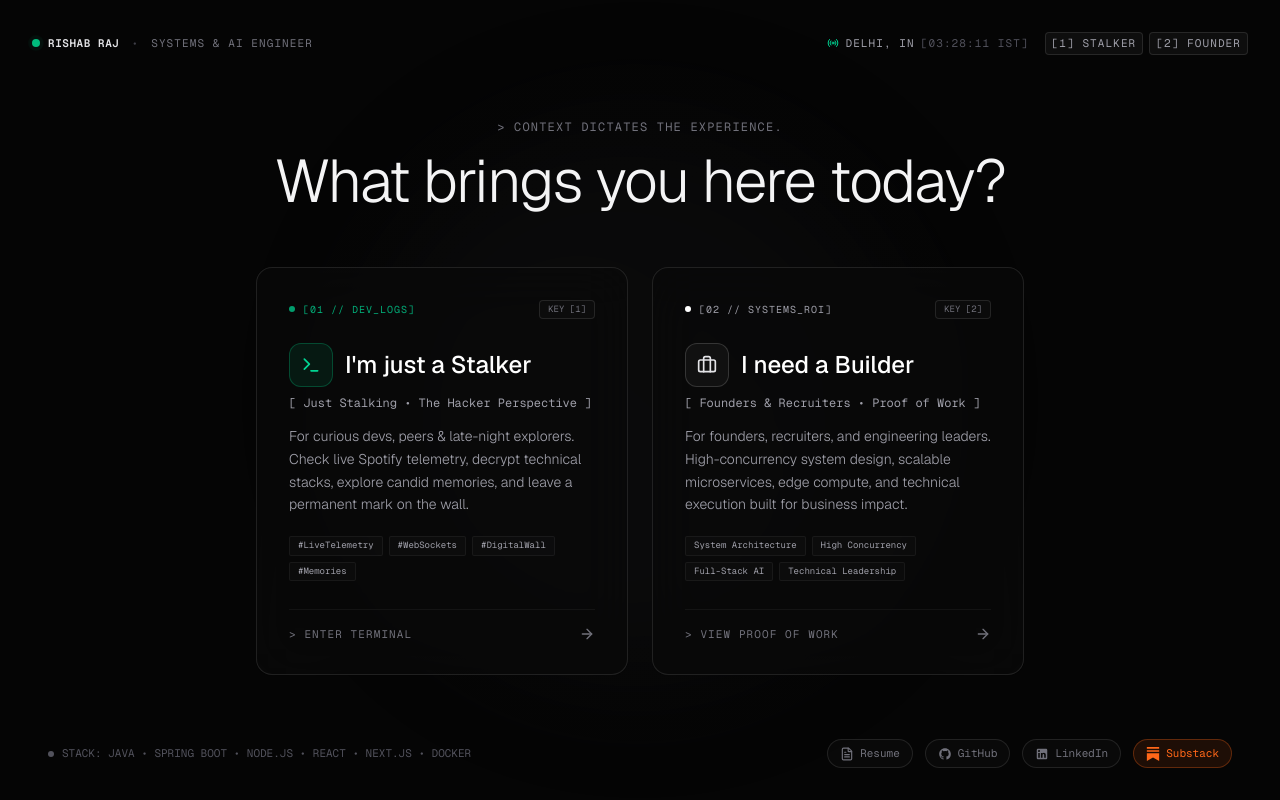
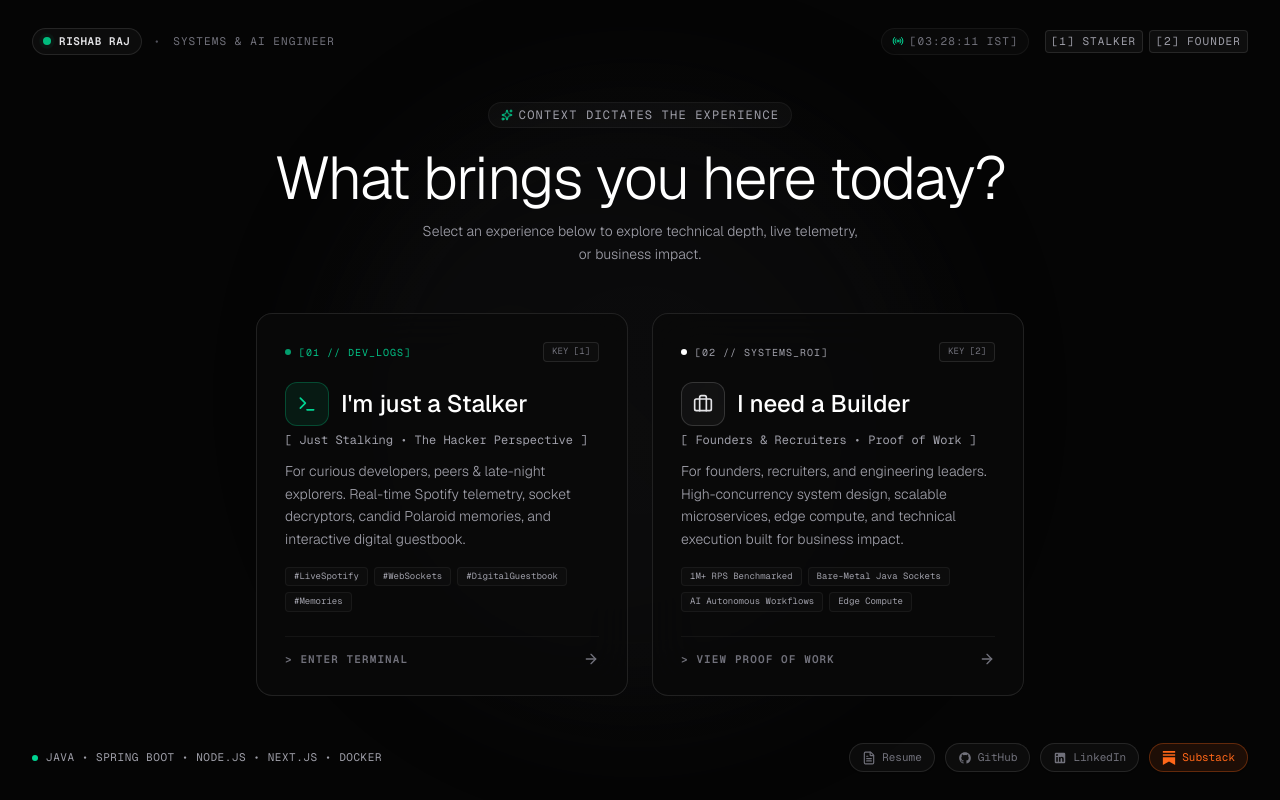
Before and after one commit to rishab2211/Portfolio, a Next.js app: page / in a window 1280 px wide. Built offline with nearby package versions, Linux system fonts and the light colour scheme.

Commit message:
refactor: update UI styling, layout components, and allow Substack image domains in configuration

```diff
--- a/src/app/layout.tsx
+++ b/src/app/layout.tsx
@@ -67,7 +67,7 @@ export default function RootLayout({
   children: React.ReactNode;
 }>) {
   return (
-    <html lang="en" className="dark scroll-smooth">
+    <html lang="en" className="dark scroll-smooth" data-scroll-behavior="smooth">
       <body
         className={`${GeistSans.variable} ${GeistMono.variable} font-sans bg-[#050505] text-white antialiased min-h-screen selection:bg-zinc-800 selection:text-white`}
       >
--- a/src/app/page.tsx
+++ b/src/app/page.tsx
@@ -11,6 +11,8 @@ import {
   Radio,
   FileText,
   Sparkles,
+  Zap,
+  ShieldCheck,
 } from "lucide-react";
 import { GithubIcon, LinkedinIcon, SubstackIcon } from "@/components/shared/SocialIcons";
 import { Tooltip } from "@/components/shared/Tooltip";
@@ -47,12 +49,12 @@ const containerVariants: Variants = {
   hidden: { opacity: 0 },
   visible: {
     opacity: 1,
-    transition: { delay: 0.1, duration: 0.35, staggerChildren: 0.08 },
+    transition: { delay: 0.05, duration: 0.35, staggerChildren: 0.08 },
   },
 };
 
 const itemVariants: Variants = {
-  hidden: { opacity: 0, y: 10 },
+  hidden: { opacity: 0, y: 12 },
   visible: {
     opacity: 1,
     y: 0,
@@ -107,7 +109,7 @@ export default function GatewayPage() {
         } as React.CSSProperties
       }
     >
-      {/* Hardware-accelerated CSS Spotlight (Desktop only, 0 overhead on mobile) */}
+      {/* Hardware-accelerated CSS Spotlight (Desktop only) */}
       <div
         className="pointer-events-none fixed inset-0 z-0 transition-opacity duration-500 opacity-40 will-change-[background] hidden sm:block"
         style={{
@@ -121,45 +123,45 @@ export default function GatewayPage() {
         }}
       />
 
-      {/* Subtle Radial Glow */}
-      <div className="pointer-events-none absolute inset-0 z-0 flex items-center justify-center opacity-20 hidden sm:flex">
-        <div className="h-[35rem] w-[35rem] rounded-full bg-gradient-to-tr from-zinc-800 to-zinc-900 blur-3xl transform-gpu" />
+      {/* Subtle Ambient Radial Glow */}
+      <div className="pointer-events-none absolute inset-0 z-0 flex items-center justify-center opacity-25 hidden sm:flex">
+        <div className="h-[38rem] w-[38rem] rounded-full bg-gradient-to-tr from-zinc-800 to-zinc-900 blur-3xl transform-gpu" />
       </div>
 
       {/* ── TOP HUD HEADER ── */}
-      <header className="relative z-30 w-full px-4 sm:px-8 pt-5 sm:pt-8 flex flex-wrap items-center justify-between gap-3 font-mono text-[10px] sm:text-[11px] uppercase tracking-widest text-zinc-500">
+      <header className="relative z-30 w-full px-4 sm:px-8 pt-5 sm:pt-7 flex items-center justify-between gap-3 font-mono text-[10px] sm:text-[11px] uppercase tracking-widest text-zinc-500">
         <div className="flex items-center gap-2 sm:gap-3">
-          <Tooltip content="Systems operational • Available for engineering roles" side="bottom">
-            <span className="flex items-center gap-2 cursor-help">
+          <Tooltip content="Systems Operational • SDE Intern @ Lolocab" side="bottom">
+            <div className="flex items-center gap-2 px-2.5 py-1 rounded-full bg-white/[0.03] border border-white/10 cursor-help">
               <span className="relative flex h-2 w-2">
                 <span className="animate-ping absolute inline-flex h-full w-full rounded-full bg-emerald-400 opacity-75" />
                 <span className="relative inline-flex rounded-full h-2 w-2 bg-emerald-500" />
               </span>
               <span className="text-zinc-200 font-semibold tracking-wider">RISHAB RAJ</span>
-            </span>
+            </div>
           </Tooltip>
-          <span className="text-zinc-700 hidden sm:inline">•</span>
-          <span className="hidden sm:inline text-zinc-500">SYSTEMS & AI ENGINEER</span>
+          <span className="hidden md:inline text-zinc-600">•</span>
+          <span className="hidden md:inline text-zinc-500">SYSTEMS & AI ENGINEER</span>
         </div>
 
-        <div className="flex items-center gap-3 sm:gap-4 text-[10px] sm:text-[11px]">
-          <Tooltip content="Local time in New Delhi, India" side="bottom">
-            <div className="flex items-center gap-1.5 text-zinc-400 cursor-help">
+        <div className="flex items-center gap-2.5 sm:gap-4 text-[10px] sm:text-[11px]">
+          <Tooltip content="Live local time in New Delhi, India" side="bottom">
+            <div className="flex items-center gap-1.5 px-2.5 py-1 rounded-full bg-white/[0.02] border border-white/5 text-zinc-400 cursor-help">
               <Radio className="h-3 w-3 text-emerald-400 shrink-0" />
-              <span>DELHI, IN</span>
-              <span className="text-zinc-600">
+              <span className="hidden xs:inline">DELHI, IN</span>
+              <span className="text-zinc-500">
                 <LiveTime />
               </span>
             </div>
           </Tooltip>
 
-          <div className="hidden md:flex items-center gap-1.5 text-zinc-600">
-            <Tooltip content="Press '1' or 'S' key on keyboard to navigate" side="bottom">
+          <div className="hidden sm:flex items-center gap-1.5 text-zinc-500">
+            <Tooltip content="Press '1' or 'S' key on keyboard" side="bottom">
               <span className="px-1.5 py-0.5 rounded bg-white/[0.04] border border-white/10 text-zinc-400 cursor-help">
                 [1] STALKER
               </span>
             </Tooltip>
-            <Tooltip content="Press '2' or 'F' key on keyboard to navigate" side="bottom" align="end">
+            <Tooltip content="Press '2' or 'F' key on keyboard" side="bottom" align="end">
               <span className="px-1.5 py-0.5 rounded bg-white/[0.04] border border-white/10 text-zinc-400 cursor-help">
                 [2] FOUNDER
               </span>
@@ -169,33 +171,38 @@ export default function GatewayPage() {
       </header>
 
       {/* ── MAIN HERO & PROMPT ── */}
-      <div className="relative z-20 flex-1 flex flex-col items-center justify-center px-4 sm:px-6 py-8 sm:py-12 max-w-5xl mx-auto w-full text-center">
+      <div className="relative z-20 flex-1 flex flex-col items-center justify-center px-4 sm:px-6 py-6 sm:py-10 max-w-5xl mx-auto w-full text-center">
         {/* Intro sequence */}
         <motion.div
           initial={{ opacity: 0 }}
           animate={{ opacity: 1 }}
-          transition={{ duration: 0.4 }}
-          className="font-mono text-[11px] sm:text-xs tracking-widest text-zinc-500 uppercase mb-3 sm:mb-4"
+          transition={{ duration: 0.3 }}
+          className="inline-flex items-center gap-1.5 px-3 py-1 rounded-full bg-white/[0.03] border border-white/5 font-mono text-[10px] sm:text-xs tracking-widest text-zinc-400 uppercase mb-3.5 sm:mb-5"
         >
-          &gt; Context dictates the experience.
+          <Sparkles className="h-3 w-3 text-emerald-400" />
+          <span>Context dictates the experience</span>
         </motion.div>
 
         {/* The Main Question */}
         <motion.h1
           initial={{ opacity: 0, y: 8 }}
           animate={{ opacity: 1, y: 0 }}
-          transition={{ delay: 0.05, duration: 0.4 }}
-          className="font-sans text-2xl sm:text-4xl md:text-5xl lg:text-6xl font-light tracking-tight text-zinc-100"
+          transition={{ duration: 0.35 }}
+          className="font-sans text-3xl sm:text-4xl md:text-5xl lg:text-6xl font-light tracking-tight text-white mb-2.5 sm:mb-3"
         >
           What brings you here today?
         </motion.h1>
+
+        <p className="text-xs sm:text-sm text-zinc-400 max-w-md mx-auto font-light leading-relaxed mb-6 sm:mb-12">
+          Select an experience below to explore technical depth, live telemetry, or business impact.
+        </p>
 
         {/* The Choice Cards */}
         <motion.div
           variants={containerVariants}
           initial="hidden"
           animate="visible"
-          className="mt-8 sm:mt-14 grid grid-cols-1 md:grid-cols-2 gap-4 sm:gap-6 w-full max-w-3xl"
+          className="grid grid-cols-1 md:grid-cols-2 gap-4 sm:gap-6 w-full max-w-3xl"
         >
           {/* Path A: Stalker */}
           <Link
@@ -209,16 +216,16 @@ export default function GatewayPage() {
               variants={itemVariants}
               whileHover={{ y: -3, scale: 1.01 }}
               whileTap={{ scale: 0.98 }}
-              className="relative flex flex-col justify-between h-full overflow-hidden rounded-2xl border border-white/10 bg-[#090909] sm:bg-[#090909]/80 p-5 sm:p-8 transition-colors duration-300 hover:border-emerald-500/50 hover:bg-[#070e08] sm:backdrop-blur-xl transform-gpu"
+              className="relative flex flex-col justify-between h-full overflow-hidden rounded-2xl border border-white/10 bg-[#090909] sm:bg-[#090909]/90 p-5 sm:p-7 transition-all duration-300 hover:border-emerald-500/50 hover:bg-[#070e08] sm:backdrop-blur-xl hover:shadow-[0_0_35px_rgba(16,185,129,0.12)] transform-gpu"
             >
               <div>
                 {/* Header Tag */}
-                <div className="flex items-center justify-between mb-4 sm:mb-6">
-                  <div className="flex items-center gap-2 font-mono text-[9px] sm:text-[10px] text-emerald-400/80 tracking-widest uppercase">
+                <div className="flex items-center justify-between mb-3.5 sm:mb-5">
+                  <div className="flex items-center gap-2 font-mono text-[9px] sm:text-[10px] text-emerald-400/90 tracking-widest uppercase">
                     <span className="h-1.5 w-1.5 rounded-full bg-emerald-400 animate-pulse" />
                     <span>[01 // DEV_LOGS]</span>
                   </div>
-                  <Tooltip content="Shortcut: Press '1' or 'S'" side="top" align="end">
+                  <Tooltip content="Keyboard shortcut: Press '1' or 'S'" side="top" align="end">
                     <span className="font-mono text-[9px] px-2 py-0.5 rounded border border-white/10 bg-white/[0.02] text-zinc-500 group-hover:text-emerald-400 group-hover:border-emerald-500/30 transition-colors">
                       KEY [1]
                     </span>
@@ -226,7 +233,7 @@ export default function GatewayPage() {
                 </div>
 
                 {/* Icon & Title */}
-                <div className="flex items-center gap-3 mb-2">
+                <div className="flex items-center gap-3 mb-1.5">
                   <div className="flex h-10 w-10 sm:h-11 sm:w-11 items-center justify-center rounded-xl border border-emerald-500/30 bg-emerald-500/10 text-emerald-400 group-hover:scale-105 transition-transform duration-300 shrink-0">
                     <Terminal className="h-5 w-5" />
                   </div>
@@ -237,34 +244,34 @@ export default function GatewayPage() {
                   </div>
                 </div>
 
-                <p className="font-mono text-[11px] sm:text-xs text-zinc-400 mt-1 sm:mt-2">
+                <p className="font-mono text-[10px] sm:text-xs text-zinc-400 mt-1">
                   [ Just Stalking • The Hacker Perspective ]
                 </p>
 
-                <p className="text-xs sm:text-sm text-zinc-400 font-light leading-relaxed mt-2.5 sm:mt-3.5">
-                  For curious devs, peers & late-night explorers. Check live Spotify telemetry, decrypt technical stacks, explore candid memories, and leave a permanent mark on the wall.
+                <p className="text-xs sm:text-sm text-zinc-400 font-light leading-relaxed mt-2.5 sm:mt-3">
+                  For curious developers, peers & late-night explorers. Real-time Spotify telemetry, socket decryptors, candid Polaroid memories, and interactive digital guestbook.
                 </p>
 
                 {/* Tech Pills */}
-                <div className="mt-4 sm:mt-5 flex flex-wrap gap-1.5 font-mono text-[9px]">
-                  <span className="px-2 py-0.5 rounded-xs bg-white/[0.02] border border-white/5 text-zinc-400 group-hover:text-emerald-300 group-hover:border-emerald-500/20 transition-colors">
-                    #LiveTelemetry
+                <div className="mt-4 flex flex-wrap gap-1.5 font-mono text-[9px]">
+                  <span className="px-2 py-0.5 rounded bg-white/[0.02] border border-white/5 text-zinc-400 group-hover:text-emerald-300 group-hover:border-emerald-500/20 transition-colors">
+                    #LiveSpotify
                   </span>
-                  <span className="px-2 py-0.5 rounded-xs bg-white/[0.02] border border-white/5 text-zinc-400 group-hover:text-emerald-300 group-hover:border-emerald-500/20 transition-colors">
+                  <span className="px-2 py-0.5 rounded bg-white/[0.02] border border-white/5 text-zinc-400 group-hover:text-emerald-300 group-hover:border-emerald-500/20 transition-colors">
                     #WebSockets
                   </span>
-                  <span className="px-2 py-0.5 rounded-xs bg-white/[0.02] border border-white/5 text-zinc-400 group-hover:text-emerald-300 group-hover:border-emerald-500/20 transition-colors">
-                    #DigitalWall
+                  <span className="px-2 py-0.5 rounded bg-white/[0.02] border border-white/5 text-zinc-400 group-hover:text-emerald-300 group-hover:border-emerald-500/20 transition-colors">
+                    #DigitalGuestbook
                   </span>
-                  <span className="px-2 py-0.5 rounded-xs bg-white/[0.02] border border-white/5 text-zinc-400 group-hover:text-emerald-300 group-hover:border-emerald-500/20 transition-colors">
+                  <span className="px-2 py-0.5 rounded bg-white/[0.02] border border-white/5 text-zinc-400 group-hover:text-emerald-300 group-hover:border-emerald-500/20 transition-colors">
                     #Memories
                   </span>
                 </div>
               </div>
 
               {/* Action Footer */}
-              <div className="mt-6 sm:mt-7 pt-4 border-t border-white/5 flex items-center justify-between font-mono text-xs text-zinc-500 group-hover:text-emerald-400 transition-colors">
-                <span className="tracking-widest uppercase text-[11px]">&gt; Enter Terminal</span>
+              <div className="mt-5 sm:mt-6 pt-3.5 border-t border-white/5 flex items-center justify-between font-mono text-xs text-zinc-500 group-hover:text-emerald-400 transition-colors">
+                <span className="tracking-widest uppercase text-[11px] font-semibold">&gt; Enter Terminal</span>
                 <ArrowRight className="h-4 w-4 transition-transform group-hover:translate-x-1" />
               </div>
             </motion.div>
@@ -282,16 +289,16 @@ export default function GatewayPage() {
               variants={itemVariants}
               whileHover={{ y: -3, scale: 1.01 }}
               whileTap={{ scale: 0.98 }}
-              className="relative flex flex-col justify-between h-full overflow-hidden rounded-2xl border border-white/10 bg-[#090909] sm:bg-[#090909]/80 p-5 sm:p-8 transition-colors duration-300 hover:border-white/40 hover:bg-[#0e0e0e] sm:backdrop-blur-xl transform-gpu"
+              className="relative flex flex-col justify-between h-full overflow-hidden rounded-2xl border border-white/10 bg-[#090909] sm:bg-[#090909]/90 p-5 sm:p-7 transition-all duration-300 hover:border-white/40 hover:bg-[#0e0e0e] sm:backdrop-blur-xl hover:shadow-[0_0_35px_rgba(255,255,255,0.06)] transform-gpu"
             >
               <div>
                 {/* Header Tag */}
-                <div className="flex items-center justify-between mb-4 sm:mb-6">
+                <div className="flex items-center justify-between mb-3.5 sm:mb-5">
                   <div className="flex items-center gap-2 font-mono text-[9px] sm:text-[10px] text-zinc-400 tracking-widest uppercase">
                     <span className="h-1.5 w-1.5 rounded-full bg-white" />
                     <span>[02 // SYSTEMS_ROI]</span>
                   </div>
-                  <Tooltip content="Shortcut: Press '2' or 'F'" side="top" align="end">
+                  <Tooltip content="Keyboard shortcut: Press '2' or 'F'" side="top" align="end">
                     <span className="font-mono text-[9px] px-2 py-0.5 rounded border border-white/10 bg-white/[0.02] text-zinc-500 group-hover:text-white group-hover:border-white/30 transition-colors">
                       KEY [2]
                     </span>
@@ -299,7 +306,7 @@ export default function GatewayPage() {
                 </div>
 
                 {/* Icon & Title */}
-                <div className="flex items-center gap-3 mb-2">
+                <div className="flex items-center gap-3 mb-1.5">
                   <div className="flex h-10 w-10 sm:h-11 sm:w-11 items-center justify-center rounded-xl border border-white/15 bg-white/[0.04] text-zinc-200 group-hover:scale-105 transition-transform duration-300 shrink-0">
                     <Briefcase className="h-5 w-5" />
                   </div>
@@ -310,34 +317,34 @@ export default function GatewayPage() {
                   </div>
                 </div>
 
-                <p className="font-mono text-[11px] sm:text-xs text-zinc-400 mt-1 sm:mt-2">
+                <p className="font-mono text-[10px] sm:text-xs text-zinc-400 mt-1">
                   [ Founders & Recruiters • Proof of Work ]
                 </p>
 
-                <p className="text-xs sm:text-sm text-zinc-400 font-light leading-relaxed mt-2.5 sm:mt-3.5">
+                <p className="text-xs sm:text-sm text-zinc-400 font-light leading-relaxed mt-2.5 sm:mt-3">
                   For founders, recruiters, and engineering leaders. High-concurrency system design, scalable microservices, edge compute, and technical execution built for business impact.
                 </p>
 
                 {/* Tech Pills */}
-                <div className="mt-4 sm:mt-5 flex flex-wrap gap-1.5 font-mono text-[9px]">
-                  <span className="px-2 py-0.5 rounded-xs bg-white/[0.02] border border-white/5 text-zinc-400 group-hover:text-zinc-200 group-hover:border-white/20 transition-colors">
-                    System Architecture
+                <div className="mt-4 flex flex-wrap gap-1.5 font-mono text-[9px]">
+                  <span className="px-2 py-0.5 rounded bg-white/[0.02] border border-white/5 text-zinc-400 group-hover:text-zinc-200 group-hover:border-white/20 transition-colors">
+                    1M+ RPS Benchmarked
                   </span>
-                  <span className="px-2 py-0.5 rounded-xs bg-white/[0.02] border border-white/5 text-zinc-400 group-hover:text-zinc-200 group-hover:border-white/20 transition-colors">
-                    High Concurrency
+                  <span className="px-2 py-0.5 rounded bg-white/[0.02] border border-white/5 text-zinc-400 group-hover:text-zinc-200 group-hover:border-white/20 transition-colors">
+                    Bare-Metal Java Sockets
                   </span>
-                  <span className="px-2 py-0.5 rounded-xs bg-white/[0.02] border border-white/5 text-zinc-400 group-hover:text-zinc-200 group-hover:border-white/20 transition-colors">
-                    Full-Stack AI
+                  <span className="px-2 py-0.5 rounded bg-white/[0.02] border border-white/5 text-zinc-400 group-hover:text-zinc-200 group-hover:border-white/20 transition-colors">
+                    AI Autonomous Workflows
                   </span>
-                  <span className="px-2 py-0.5 rounded-xs bg-white/[0.02] border border-white/5 text-zinc-400 group-hover:text-zinc-200 group-hover:border-white/20 transition-colors">
-                    Technical Leadership
+                  <span className="px-2 py-0.5 rounded bg-white/[0.02] border border-white/5 text-zinc-400 group-hover:text-zinc-200 group-hover:border-white/20 transition-colors">
+                    Edge Compute
                   </span>
                 </div>
               </div>
 
               {/* Action Footer */}
-              <div className="mt-6 sm:mt-7 pt-4 border-t border-white/5 flex items-center justify-between font-mono text-xs text-zinc-500 group-hover:text-white transition-colors">
-                <span className="tracking-widest uppercase text-[11px]">&gt; View Proof of Work</span>
+              <div className="mt-5 sm:mt-6 pt-3.5 border-t border-white/5 flex items-center justify-between font-mono text-xs text-zinc-500 group-hover:text-white transition-colors">
+                <span className="tracking-widest uppercase text-[11px] font-semibold">&gt; View Proof of Work</span>
                 <ArrowRight className="h-4 w-4 transition-transform group-hover:translate-x-1" />
               </div>
             </motion.div>
@@ -346,21 +353,23 @@ export default function GatewayPage() {
       </div>
 
       {/* ── FLOATING BOTTOM DOCK ── */}
-      <footer className="relative z-30 w-full px-4 sm:px-12 pb-5 sm:pb-8 flex flex-col sm:flex-row items-center justify-between gap-3 sm:gap-4 font-mono text-xs text-zinc-500">
-        <div className="flex items-center gap-2 text-zinc-600 text-[10px] sm:text-[11px] text-center">
-          <span className="h-1.5 w-1.5 rounded-full bg-zinc-600 shrink-0" />
-          <span className="truncate">STACK: JAVA • SPRING BOOT • NODE.JS • REACT • NEXT.JS • DOCKER</span>
+      <footer className="relative z-30 w-full px-4 sm:px-8 pb-5 sm:pb-7 flex flex-col sm:flex-row items-center justify-between gap-3 sm:gap-4 font-mono text-xs text-zinc-500">
+        <div className="flex items-center justify-center gap-2 text-[10px] sm:text-[11px] text-center max-w-full">
+          <span className="h-1.5 w-1.5 rounded-full bg-emerald-400 shrink-0" />
+          <span className="tracking-wider uppercase text-zinc-400 truncate">
+            JAVA • SPRING BOOT • NODE.JS • NEXT.JS • DOCKER
+          </span>
         </div>
 
-        <div className="flex flex-wrap justify-center items-center gap-2 sm:gap-3 text-[11px]">
+        <div className="grid grid-cols-2 sm:flex sm:flex-wrap items-center justify-center gap-2 sm:gap-2.5 w-full sm:w-auto max-w-xs sm:max-w-none">
           <Tooltip content="View latest resume PDF on Google Drive" side="top">
             <a
               href="https://drive.google.com/drive/folders/14FEmV08dBFJCtdYDF36QlUadfLI7OfLX?usp=sharing"
               target="_blank"
               rel="noopener noreferrer"
-              className="flex items-center gap-1.5 px-3 py-1.5 rounded-full bg-white/[0.02] border border-white/10 hover:border-white/30 hover:text-white transition-all"
+              className="flex items-center justify-center gap-1.5 px-3 py-2 sm:py-1.5 rounded-xl sm:rounded-full bg-white/[0.03] border border-white/10 hover:border-white/30 hover:text-white hover:bg-white/[0.06] transition-all text-[11px] w-full sm:w-auto shadow-xs active:scale-95"
             >
-              <FileText className="h-3.5 w-3.5" />
+              <FileText className="h-3.5 w-3.5 shrink-0" />
               <span>Resume</span>
             </a>
           </Tooltip>
@@ -370,7 +379,7 @@ export default function GatewayPage() {
               href="https://github.com/rishab2211"
               target="_blank"
               rel="noopener noreferrer"
-              className="flex items-center gap-1.5 px-3 py-1.5 rounded-full bg-white/[0.02] border border-white/10 hover:border-white/30 hover:text-white transition-all"
+              className="flex items-center justify-center gap-1.5 px-3 py-2 sm:py-1.5 rounded-xl sm:rounded-full bg-white/[0.03] border border-white/10 hover:border-white/30 hover:text-white hover:bg-white/[0.06] transition-all text-[11px] w-full sm:w-auto shadow-xs active:scale-95"
             >
               <GithubIcon size={14} className="shrink-0" />
               <span>GitHub</span>
@@ -382,7 +391,7 @@ export default function GatewayPage() {
               href="https://linkedin.com/in/rishab2211"
               target="_blank"
               rel="noopener noreferrer"
-              className="flex items-center gap-1.5 px-3 py-1.5 rounded-full bg-white/[0.02] border border-white/10 hover:border-white/30 hover:text-white transition-all"
+              className="flex items-center justify-center gap-1.5 px-3 py-2 sm:py-1.5 rounded-xl sm:rounded-full bg-white/[0.03] border border-white/10 hover:border-white/30 hover:text-white hover:bg-white/[0.06] transition-all text-[11px] w-full sm:w-auto shadow-xs active:scale-95"
             >
               <LinkedinIcon size={14} className="shrink-0" />
               <span>LinkedIn</span>
@@ -394,7 +403,7 @@ export default function GatewayPage() {
               href="https://rishab2211.substack.com"
               target="_blank"
               rel="noopener noreferrer"
-              className="flex items-center gap-1.5 px-3 py-1.5 rounded-full bg-[#FF6719]/10 border border-[#FF6719]/30 text-[#FF6719] hover:bg-[#FF6719]/20 hover:border-[#FF6719]/50 transition-all"
+              className="flex items-center justify-center gap-1.5 px-3 py-2 sm:py-1.5 rounded-xl sm:rounded-full bg-[#FF6719]/10 border border-[#FF6719]/30 text-[#FF6719] hover:bg-[#FF6719]/20 hover:border-[#FF6719]/50 transition-all text-[11px] w-full sm:w-auto shadow-xs active:scale-95"
             >
               <SubstackIcon size={14} className="shrink-0" />
               <span>Substack</span>
```
Also changed, not shown: next.config.ts (+8 -3 lines).
